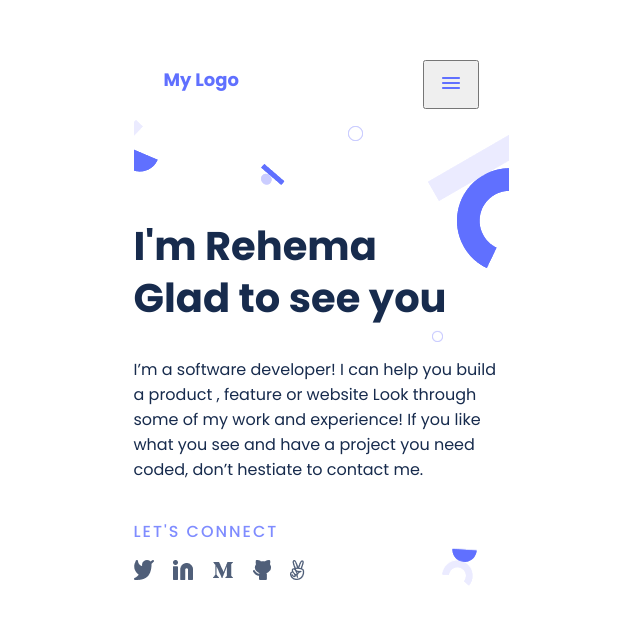
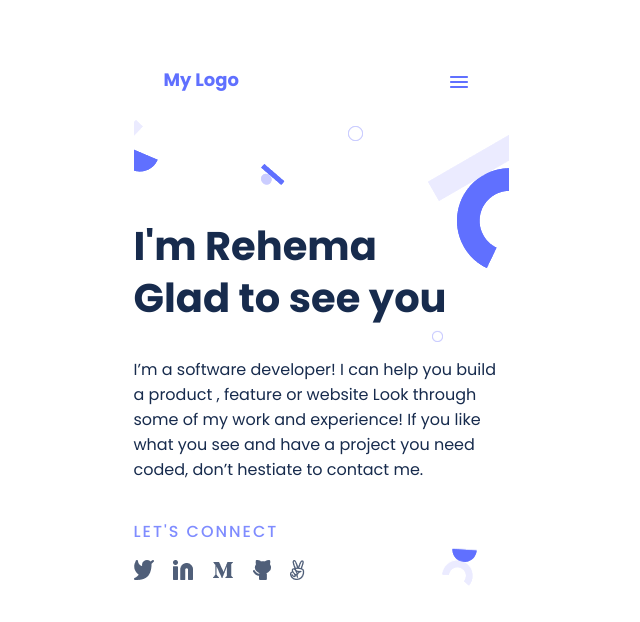
Before and after one commit to TekyRey/Portfolio, a plain HTML site: page index.html in a window 1280 px wide. Shown: the whole page, without its empty margins (319-959 px from the left). Drawn offline with Linux system fonts and the light colour scheme.

Commit message:
add styling on nav section

```diff
--- a/style.css
+++ b/style.css
@@ -4,7 +4,7 @@ body{
 
 .phone-screen {
   width: 375px;
-  max-width: 450px;
+  /* max-width: 450px; */
   height: 100%;
   margin: 5vh auto;
   left: 0px;
@@ -81,6 +81,12 @@ header .logo a {
   padding-top: 5px;
 }
 
+.phone-screen button {
+  margin-top: 20px;
+  margin-left: auto;
+  all: unset;
+  /* cursor: pointer; */
+}
 
 .first-section {
   background-image: url("images/mobile-bg.png");
```
